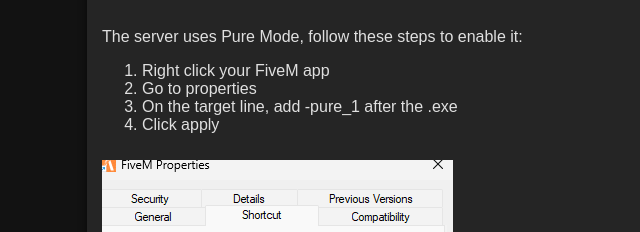
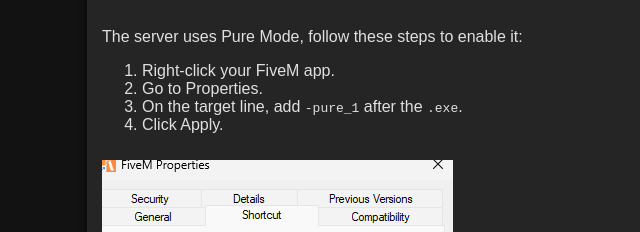
Before and after one commit to TurquoiseBrush/islesrp-website, a website: page things-to-know.html in a window 1280 px wide. Both pictures are taken after a click on the element "Pure Mode". Shown: the part 378-610 px from the top of the page, 153-793 px from the left. Drawn offline with Linux system fonts and the light colour scheme.

Commit message:
Rework on code (V0.8.3)

```diff
--- a/assets/css/style.css
+++ b/assets/css/style.css
@@ -5,7 +5,7 @@
   margin: 0;
   padding: 0;
   height: 100%;
-  overflow: hidden;
+  overflow-y: auto; /* Enables scrolling */
   font-family: Arial, sans-serif;
 }
 
--- a/things-to-know.html
+++ b/things-to-know.html
@@ -6,7 +6,7 @@
   <title>IslesRP - Things To Know</title>
   <link rel="stylesheet" href="assets/css/style.css">
 </head>
-<body>
+<body class="things-to-know-page">
   <!-- Fixed Home Button at Top Left -->
   <a href="index.html" class="home-btn">Home</a>
 
@@ -22,16 +22,16 @@
       <div class="accordion-content">
         <p>The server uses Pure Mode, follow these steps to enable it:</p>
         <ol>
-          <li>Right click your FiveM app</li>
-          <li>Go to properties</li>
-          <li>On the target line, add -pure_1 after the .exe</li>
-          <li>Click apply</li>
+          <li>Right-click your FiveM app.</li>
+          <li>Go to Properties.</li>
+          <li>On the target line, add <code>-pure_1</code> after the <code>.exe</code>.</li>
+          <li>Click Apply.</li>
         </ol>
         <img src="assets/images/pure-mode.png" alt="Pure Mode">
       </div>
     </div>
 
-<!-- Accordion Item 2: Clearing FiveM Cache -->
+    <!-- Accordion Item 2: Clearing FiveM Cache -->
     <div class="accordion-item">
       <div class="accordion-header">Clearing FiveM Cache</div>
       <div class="accordion-content">
@@ -44,7 +44,20 @@
           <li>Hold <kbd>Ctrl</kbd> and click the folders: <em>Cache</em>, <em>Server-Cache</em>, and <em>Server-Cache-Priv</em>.</li>
           <li>Right-click the selected folders and choose <strong>Delete</strong>, or press the <kbd>Del</kbd> key.</li>
         </ol>
-        <img src="assets/images/cache-clear.png" alt="Clearing FiveM Cache">
+
+        <!-- YouTube Video Embed -->
+        <div class="video-container">
+          <iframe
+            width="560"
+            height="315"
+            src="https://www.youtube.com/embed/9Jq16iEzyOI?si=3OqXWBl2gHC9Mjaf"
+            title="How to Clear FiveM Cache"
+            frameborder="0"
+            allow="accelerometer; autoplay; clipboard-write; encrypted-media; gyroscope; picture-in-picture; web-share"
+            referrerpolicy="strict-origin-when-cross-origin"
+            allowfullscreen>
+          </iframe>
+        </div>
       </div>
     </div>
 
@@ -52,14 +65,26 @@
   </div>
 
   <script>
-    // Accordion toggle functionality
-    const accordionHeaders = document.querySelectorAll('.accordion-header');
+    document.querySelectorAll('.accordion-header').forEach(header => {
+      header.addEventListener('click', () => {
+        const item = header.parentElement;
+        item.classList.toggle('active');
 
-    accordionHeaders.forEach(header => {
-      header.addEventListener('click', () => {
-        header.parentElement.classList.toggle('active');
+        // Allow page height to update dynamically when opening an accordion
+        if (item.classList.contains('active')) {
+          item.querySelector('.accordion-content').style.maxHeight = item.querySelector('.accordion-content').scrollHeight + "px";
+        } else {
+          item.querySelector('.accordion-content').style.maxHeight = "0px";
+        }
+
+        // Ensure the page scrolls past opened content
+        setTimeout(() => {
+          document.documentElement.style.height = "auto";
+          document.body.style.height = "auto";
+        }, 300);
       });
     });
   </script>
+
 </body>
 </html>
```
